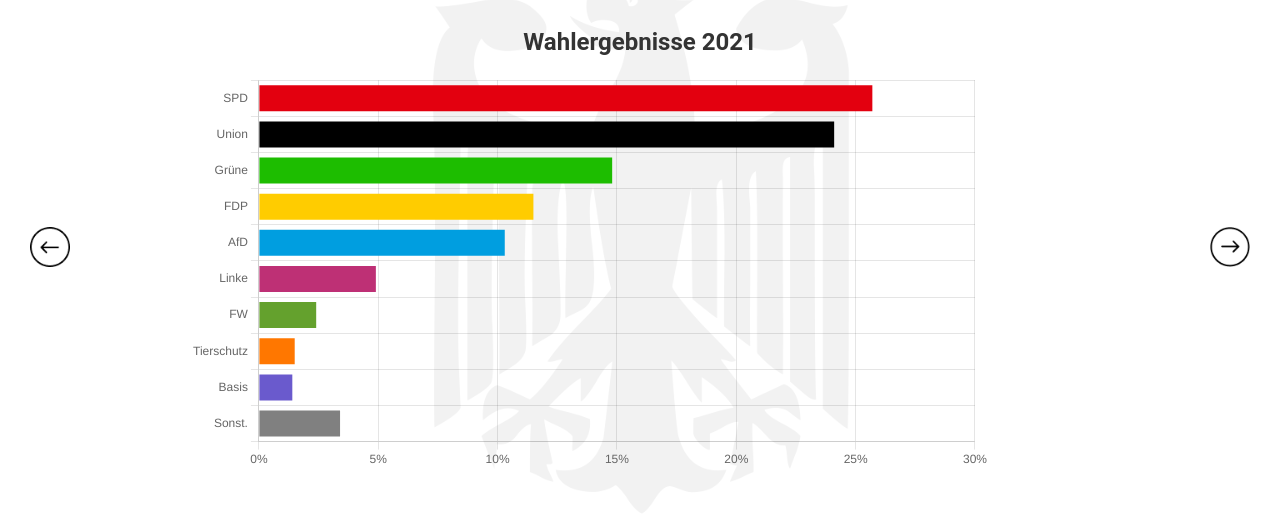
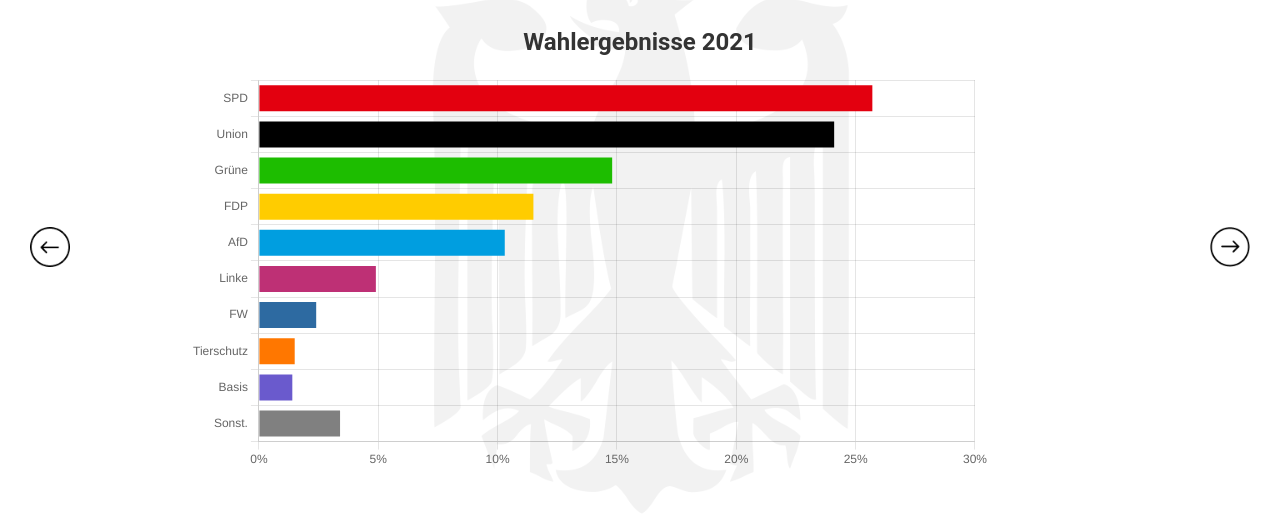
Before and after one commit to nilsgnh/PBO-Wahlplattform, a Vue app in the folder wahlapp/: page /ergebnisse in a window 1280 px wide. Shown: the part 153-673 px from the top of the page. Built offline with nearby package versions, Linux system fonts and the light colour scheme; what markdown-it-attrs would draw is missing.

Commit message:
Farbanpassung für Freie Wähler

```diff
--- a/wahlapp/src/stores/ErgebnisStore.js
+++ b/wahlapp/src/stores/ErgebnisStore.js
@@ -15,7 +15,7 @@
         '#FFCC00', // FDP - Gelb
         '#009EE0', // AfD - Blau
         '#BE3075', // Linke - Magenta
-        '#64A12D', // FW (Freie Wähler) - Grünlich
+        '#2D6AA1', // FW (Freie Wähler) - Grünlich
         '#FF7700', // Tierschutzpartei - Orange
         '#6A5ACD', // Basis - Lila (Individuell, da keine Standardfarbe)
         '#808080', // Sonstige - Grau
```
